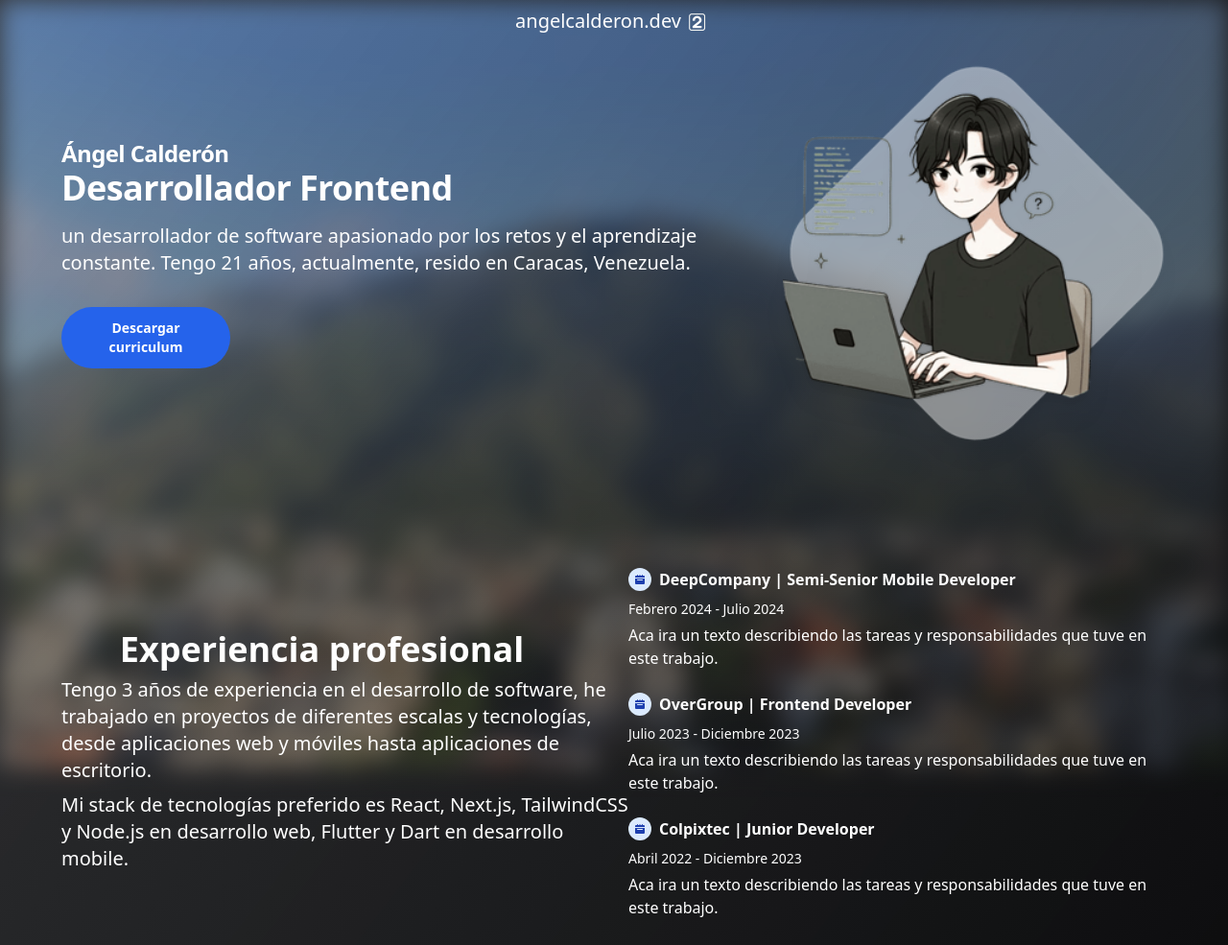
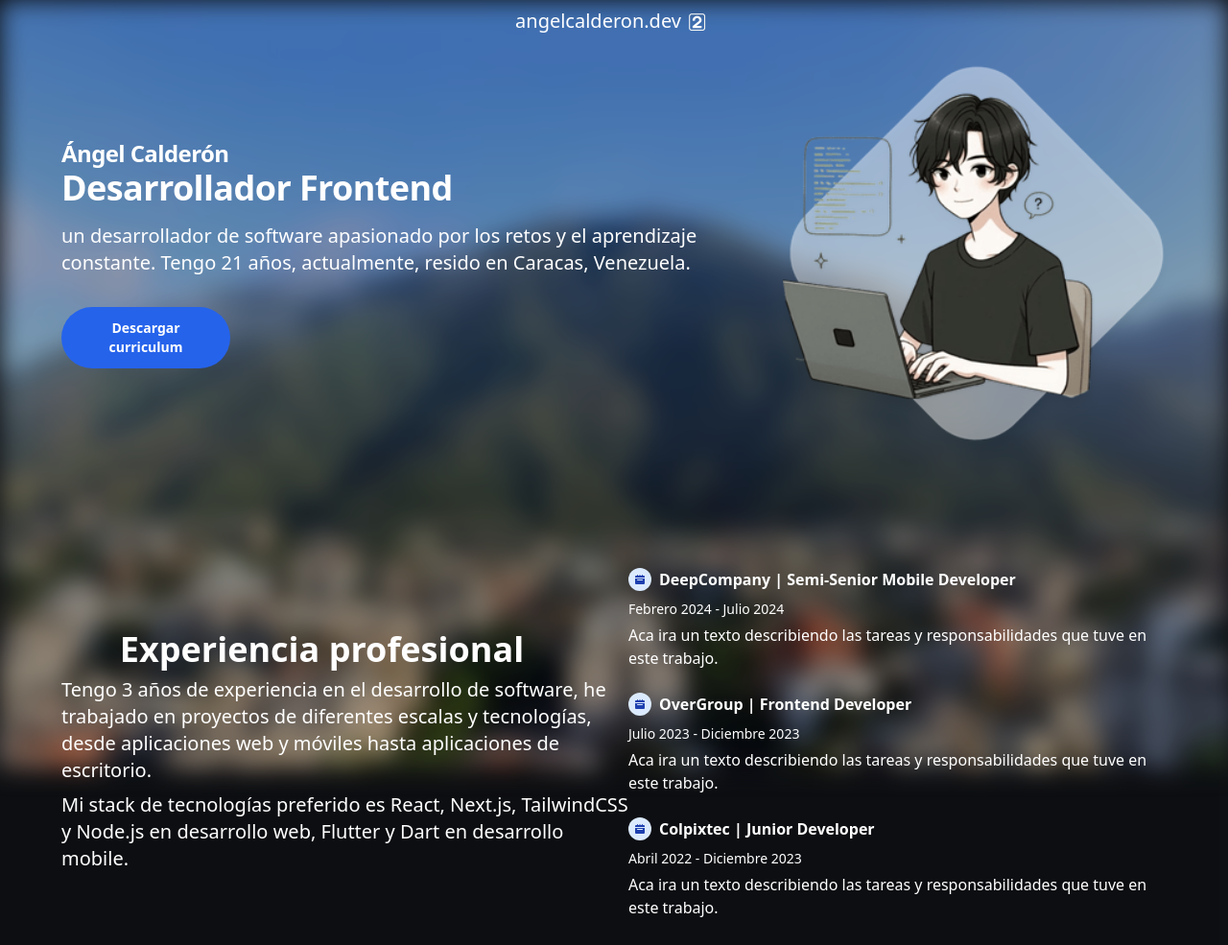
Before and after one commit to Doble-2/angelcalderon.dev, an Astro site: page / in a window 1280 px wide. Shown: the top 985 px of the page at 96% size. Built offline with nearby package versions, Linux system fonts and the light colour scheme; Astro itself is replaced by a stand-in of ours; some packages are replaced by stand-ins of ours; no server answers; the database is empty.

Commit message:
rollback

```diff
--- a/src/layouts/Layout.astro
+++ b/src/layouts/Layout.astro
@@ -27,7 +27,7 @@ const { title } = Astro.props;
 		<Rainy />
 
 		<main class="">
-			<div class="z-10 relative main-section text-white bg-gradient-to-tl from-[#000000]/[.8]  to-[#555555]/[.5]">
+			<div class="z-10 relative main-section text-white bg-black/[.3] ">
 				<NavBar />
 				<slot />
 			</div>
```
